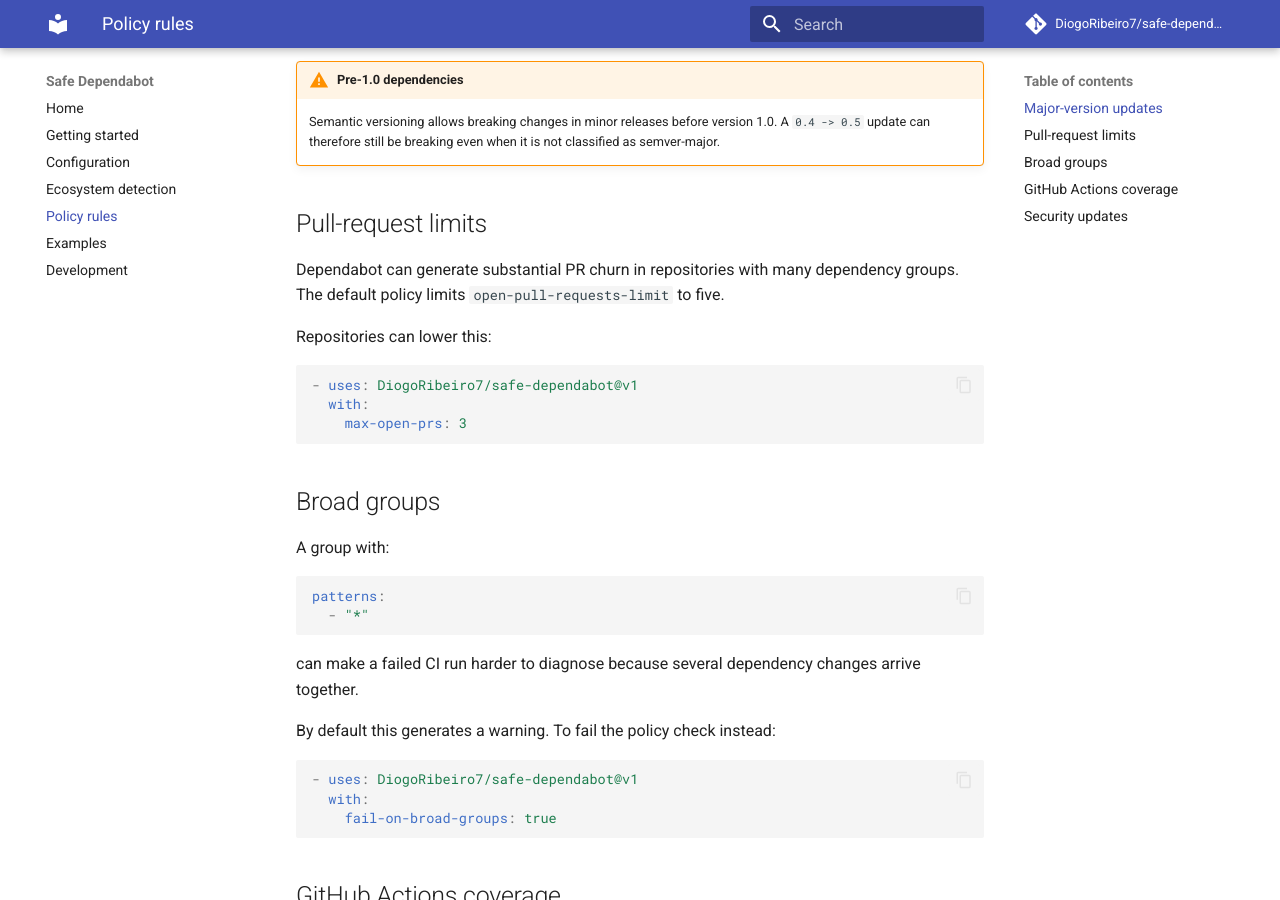
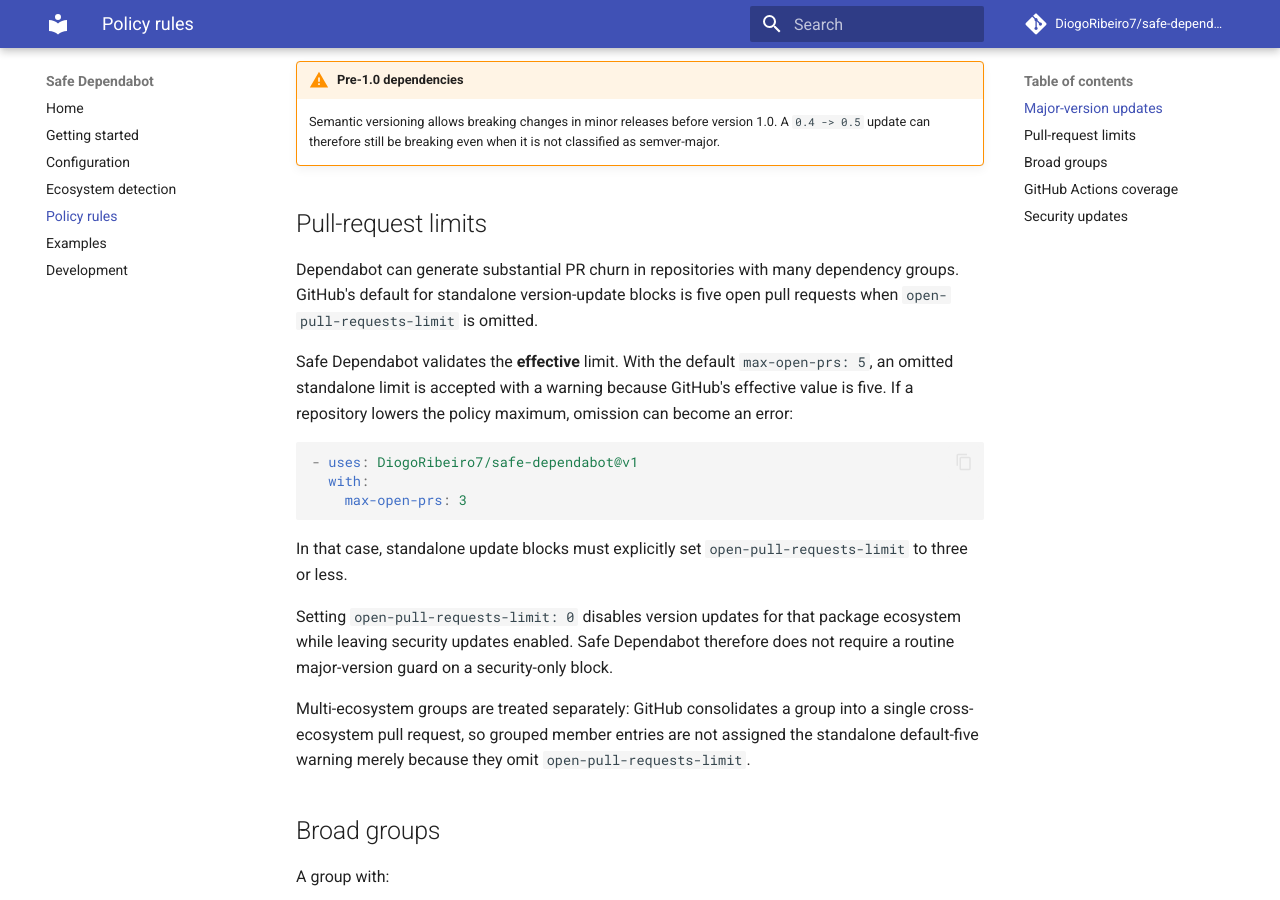
Before and after one commit to DiogoRibeiro7/safe-dependabot, an MkDocs documentation site: the page built from docs/policy.md, in a window 1280 px wide and 900 px high, scrolled down 742 px. Built offline with MkDocs 1.6.1 and Material for MkDocs 9.7.7, drawn with Linux system fonts in a browser that asks for light colours; comment, search, counter and statistics services are not loaded.

Commit message:
docs: explain effective Dependabot PR limits

````diff
--- a/docs/policy.md
+++ b/docs/policy.md
@@ -25,15 +25,21 @@
 
 ## Pull-request limits
 
-Dependabot can generate substantial PR churn in repositories with many dependency groups. The default policy limits `open-pull-requests-limit` to five.
+Dependabot can generate substantial PR churn in repositories with many dependency groups. GitHub's default for standalone version-update blocks is five open pull requests when `open-pull-requests-limit` is omitted.
 
-Repositories can lower this:
+Safe Dependabot validates the **effective** limit. With the default `max-open-prs: 5`, an omitted standalone limit is accepted with a warning because GitHub's effective value is five. If a repository lowers the policy maximum, omission can become an error:
 
 ```yaml
 - uses: DiogoRibeiro7/safe-dependabot@v1
   with:
     max-open-prs: 3
 ```
+
+In that case, standalone update blocks must explicitly set `open-pull-requests-limit` to three or less.
+
+Setting `open-pull-requests-limit: 0` disables version updates for that package ecosystem while leaving security updates enabled. Safe Dependabot therefore does not require a routine major-version guard on a security-only block.
+
+Multi-ecosystem groups are treated separately: GitHub consolidates a group into a single cross-ecosystem pull request, so grouped member entries are not assigned the standalone default-five warning merely because they omit `open-pull-requests-limit`.
 
 ## Broad groups
 
````
